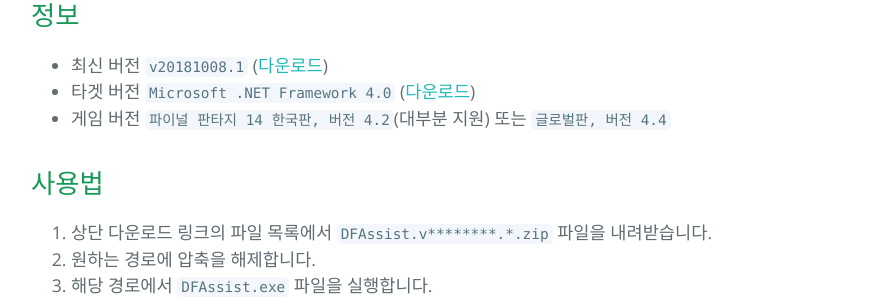
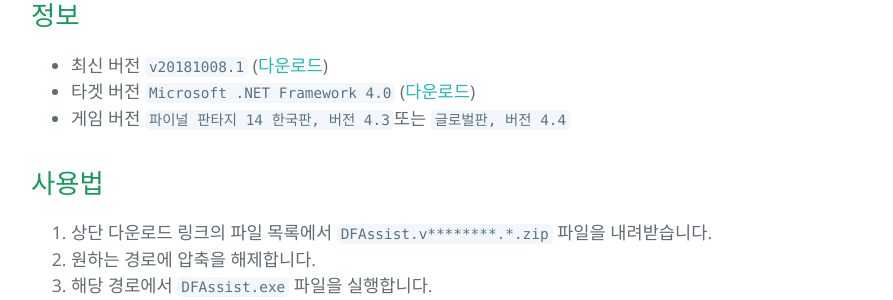
Before and after one commit to devunt/DFAssist, a Jekyll site: the page built from docs/index.md, in a window 1280 px wide and 900 px high, scrolled down 430 px. Shown: the part 154-454 px from the top of the window, without its empty margins (193-1086 px from the left). Built offline with Jekyll 4.4.1, drawn with Linux system fonts in a browser that asks for light colours.

Commit message:
4.3 지원

````diff
--- a/docs/index.md
+++ b/docs/index.md
@@ -10,7 +10,7 @@
 ## 정보
 - 최신 버전 ```v20181008.1``` ([다운로드](https://github.com/jaehyuk-lee/DFAssist/releases/latest))
 - 타겟 버전 ```Microsoft .NET Framework 4.0``` ([다운로드](https://www.microsoft.com/ko-kr/download/details.aspx?id=17851))
-- 게임 버전 ```파이널 판타지 14 한국판, 버전 4.2```(대부분 지원) 또는 ```글로벌판, 버전 4.4```
+- 게임 버전 ```파이널 판타지 14 한국판, 버전 4.3```또는 ```글로벌판, 버전 4.4```
 
 ## 사용법
 1. 상단 다운로드 링크의 파일 목록에서 ``DFAssist.v********.*.zip`` 파일을 내려받습니다.
````
